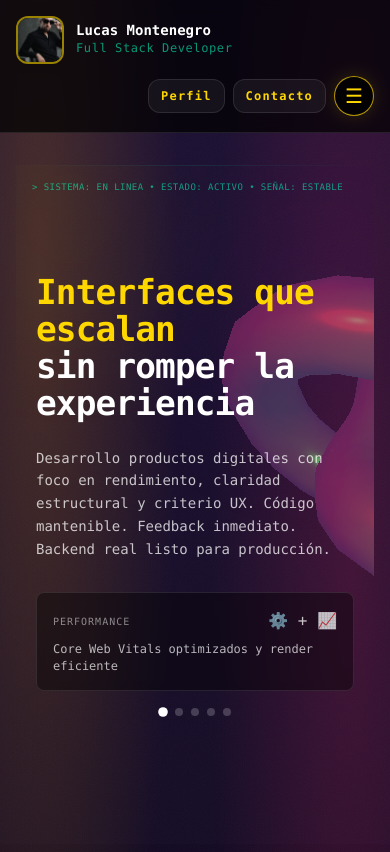
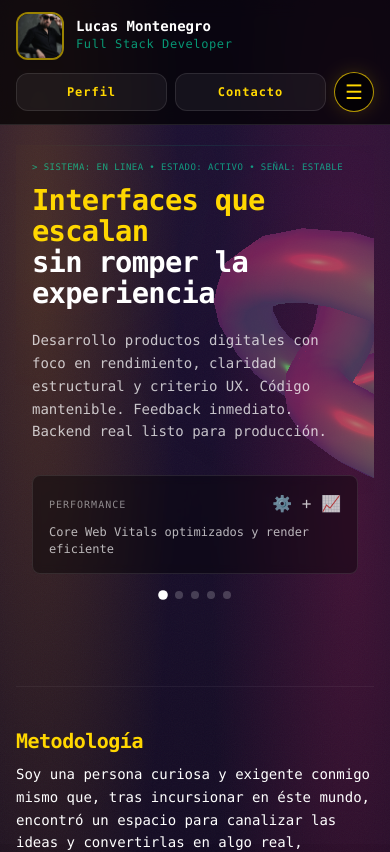
Before and after one commit to lu-developer476/Portfolio, a Next.js app: page / in a window 390 px wide. Shown: the top 852 px of the page. Built offline with nearby package versions, Linux system fonts and the light colour scheme.

Commit message:
Fix responsive layouts for phones and tablets (#97)
* Improve phone and tablet responsive layouts

* Tune hero spacing and typography for mobile screens

* Improve section spacing on phones and tablets

```diff
--- a/src/app/globals.css
+++ b/src/app/globals.css
@@ -1243,3 +1243,241 @@ html:not([data-theme="dark"]) .projects-arrow-carousel .swiper-button-next {
 .footer-line-scroll::-webkit-scrollbar {
   display: none;
 }
+
+
+/* ============================= */
+/* Responsive hardening: phone + tablet */
+/* ============================= */
+
+html {
+  min-width: 320px;
+  scroll-padding-top: 6rem;
+  -webkit-text-size-adjust: 100%;
+  text-size-adjust: 100%;
+}
+
+body {
+  min-width: 320px;
+  min-height: 100%;
+  overflow-x: clip;
+}
+
+img,
+video,
+canvas,
+iframe,
+svg {
+  max-width: 100%;
+}
+
+button,
+a,
+input,
+textarea,
+select {
+  touch-action: manipulation;
+}
+
+button,
+a {
+  -webkit-tap-highlight-color: transparent;
+}
+
+main,
+main > *,
+section,
+article {
+  min-width: 0;
+}
+
+main {
+  overflow-wrap: anywhere;
+}
+
+h1,
+h2,
+h3,
+p,
+li,
+label {
+  overflow-wrap: break-word;
+}
+
+@media (max-width: 767px) {
+  header > div {
+    align-items: flex-start;
+    gap: 0.85rem;
+    padding-top: 0.75rem !important;
+    padding-bottom: 0.75rem !important;
+  }
+
+  header > div > nav {
+    width: 100%;
+    margin-left: 0 !important;
+    justify-content: flex-start;
+    gap: 0.5rem !important;
+  }
+
+  header > div > nav > a {
+    flex: 1 1 0;
+    min-width: 0;
+    padding: 0.65rem 0.5rem !important;
+    text-align: center;
+    letter-spacing: 0.08em !important;
+  }
+
+  header > div > nav > button {
+    flex: 0 0 2.5rem;
+    width: 2.5rem;
+    height: 2.5rem;
+  }
+
+  main {
+    padding-top: 1.25rem !important;
+    padding-bottom: 3.5rem !important;
+  }
+
+  main .space-y-14 > :not([hidden]) ~ :not([hidden]) {
+    margin-top: 2.5rem;
+  }
+
+  .projects-arrow-carousel {
+    padding: 0.75rem 1.8rem 1.1rem !important;
+  }
+
+  .projects-arrow-carousel .project-card {
+    min-height: 0;
+    padding: 1rem;
+    border-radius: 1rem;
+  }
+
+  .projects-arrow-carousel .swiper-button-prev,
+  .projects-arrow-carousel .swiper-button-next {
+    width: 1.8rem;
+    height: 1.8rem;
+  }
+
+  .projects-arrow-carousel .swiper-button-prev::after,
+  .projects-arrow-carousel .swiper-button-next::after {
+    font-size: 0.75rem;
+  }
+
+  .project-preview-viewport {
+    height: clamp(8rem, 42vw, 12rem);
+  }
+
+  .hero-glow {
+    opacity: 0.12;
+  }
+
+  .theme-atmosphere {
+    position: fixed;
+    overflow: hidden;
+  }
+
+  .world-clock {
+    width: calc(100vw - 1.25rem);
+    max-width: calc(100vw - 1.25rem);
+    max-height: calc(100dvh - 1.5rem);
+    overflow-y: auto;
+  }
+
+  input,
+  textarea,
+  select {
+    font-size: 16px;
+  }
+}
+
+@media (max-width: 380px) {
+  header > div > div:first-child {
+    gap: 0.55rem;
+  }
+
+  header > div > div:first-child > a > div:first-child {
+    font-size: 0.78rem;
+  }
+
+  header > div > div:first-child .freelancer-role {
+    font-size: 0.58rem;
+    letter-spacing: 0.02em;
+    max-width: 13.5rem;
+  }
+
+  header > div > nav > a {
+    font-size: 0.62rem !important;
+    letter-spacing: 0.04em !important;
+  }
+
+  .projects-arrow-carousel {
+    padding-right: 1.55rem !important;
+    padding-left: 1.55rem !important;
+  }
+
+  .projects-arrow-carousel .project-card h3 {
+    font-size: 1rem;
+    line-height: 1.35;
+  }
+
+  .mode-option-active {
+    box-shadow: 0 0 0 1px color-mix(in srgb, var(--mode-aura) 78%, white 12%),
+      0 0 12px var(--mode-aura);
+  }
+}
+
+/* Tablet: keep content readable without forcing desktop-sized gaps/cards. */
+@media (min-width: 768px) and (max-width: 1023px) {
+  header > div {
+    gap: 0.75rem 1rem;
+    padding-left: 1.25rem !important;
+    padding-right: 1.25rem !important;
+  }
+
+  header > div > nav {
+    gap: 0.5rem !important;
+  }
+
+  header > div > nav > a {
+    padding-left: 0.7rem !important;
+    padding-right: 0.7rem !important;
+    font-size: 0.7rem !important;
+    letter-spacing: 0.08em !important;
+  }
+
+  main {
+    padding-left: 1.25rem !important;
+    padding-right: 1.25rem !important;
+  }
+
+  .projects-arrow-carousel {
+    padding-right: 2.5rem !important;
+    padding-left: 2.5rem !important;
+  }
+
+  .projects-arrow-carousel .project-card {
+    min-height: 0;
+    padding: 1.25rem;
+  }
+
+  .hero-section,
+  main section {
+    min-width: 0;
+  }
+}
+
+@media (max-width: 767px) and (orientation: landscape) {
+  .world-clock {
+    max-height: calc(100dvh - 1rem);
+  }
+}
+
+@media (prefers-reduced-motion: reduce) {
+  *,
+  *::before,
+  *::after {
+    scroll-behavior: auto !important;
+    animation-duration: 0.01ms !important;
+    animation-iteration-count: 1 !important;
+    transition-duration: 0.01ms !important;
+  }
+}
--- a/src/components/Hero.tsx
+++ b/src/components/Hero.tsx
@@ -54,7 +54,7 @@ export default function Hero() {
   }, []);
 
   return (
-    <section className="relative isolate overflow-hidden px-5 py-14 sm:px-6 md:px-12 md:py-24 min-h-[80vh] flex items-center">
+    <section className="hero-section relative isolate flex min-h-[auto] items-center overflow-hidden px-4 py-10 sm:min-h-[70vh] sm:px-6 sm:py-14 md:min-h-[75vh] md:px-10 md:py-20 lg:min-h-[80vh] lg:px-12 lg:py-24">
       <ThreeBackground />
       <KiroshiOverlay />
 
@@ -66,7 +66,7 @@ export default function Hero() {
 
         <h1
           ref={titleRef}
-          className="max-w-full text-[2.15rem] sm:text-4xl md:text-5xl lg:text-6xl font-extrabold tracking-tight leading-[1.08] opacity-0"
+          className="max-w-full text-[clamp(1.8rem,7vw,2.7rem)] font-extrabold leading-[1.08] tracking-tight opacity-0 sm:text-4xl md:text-5xl lg:text-6xl"
         >
           <span className="text-cyber-gold block break-words">
             {t.hero.titleGold}
@@ -76,7 +76,7 @@ export default function Hero() {
           </span>
         </h1>
 
-        <p className="mt-6 max-w-2xl break-words text-white/75 leading-relaxed text-sm sm:text-base md:text-lg">
+        <p className="mt-5 max-w-2xl break-words text-sm leading-relaxed text-white/75 sm:mt-6 sm:text-base md:text-lg">
 {t.hero.description}
         </p>
 
--- a/src/components/Section.tsx
+++ b/src/components/Section.tsx
@@ -9,17 +9,17 @@ export default function Section({ id, title, subtitle, children }: Props) {
   return (
     <section
       id={id}
-      className="scroll-mt-28 border-t border-white/5 pt-16 first:border-none first:pt-0"
+      className="scroll-mt-24 min-w-0 border-t border-white/5 pt-10 first:border-none first:pt-0 sm:scroll-mt-28 sm:pt-14 md:pt-16"
     >
-      <div className="mb-8 max-w-7xl">
-        <h2 className="text-2xl font-semibold tracking-tight text-white">
+      <div className="mb-6 max-w-7xl sm:mb-8">
+        <h2 className="text-xl font-semibold tracking-tight text-white sm:text-2xl">
           <span className="text-cyber-gold font-bold">
             {title}
           </span>
         </h2>
 
         {subtitle && (
-          <p className="mt-3 text-sm leading-relaxed text-white/100">
+          <p className="mt-2 text-sm leading-relaxed text-white/100 sm:mt-3">
             {subtitle}
           </p>
         )}
```
